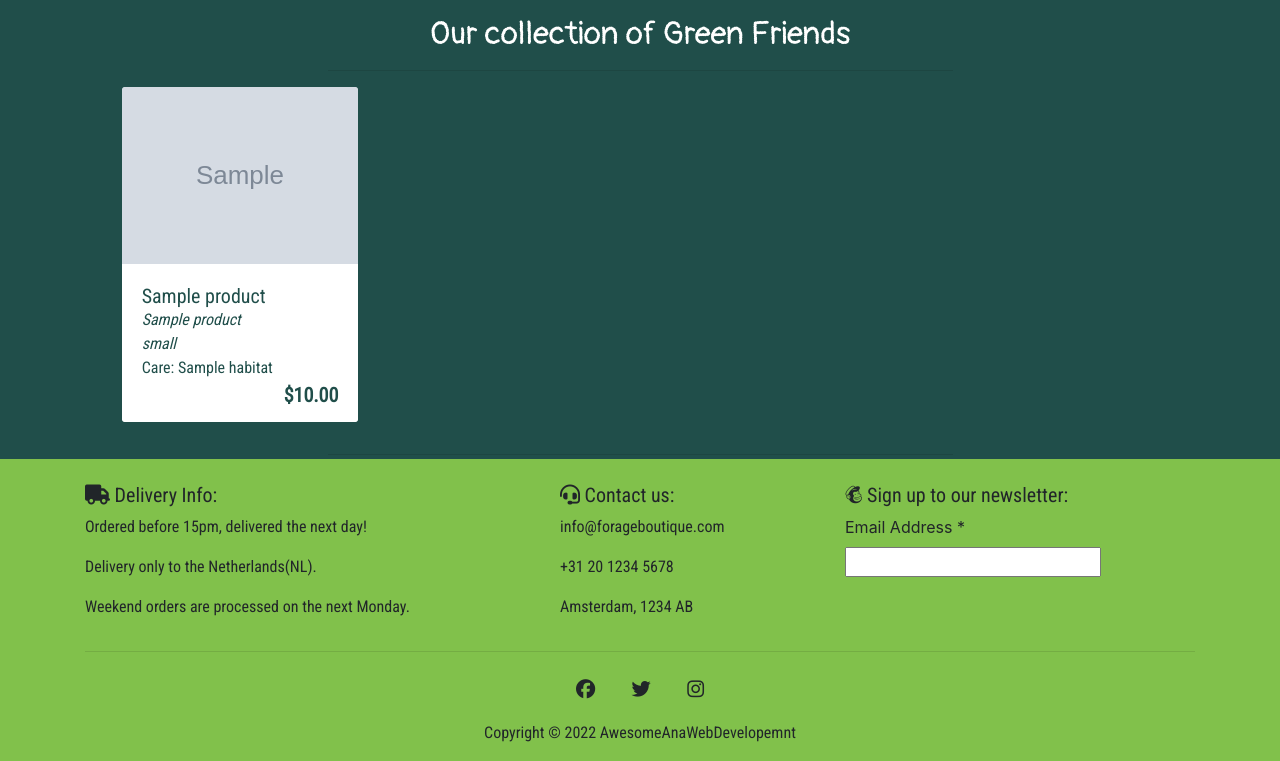
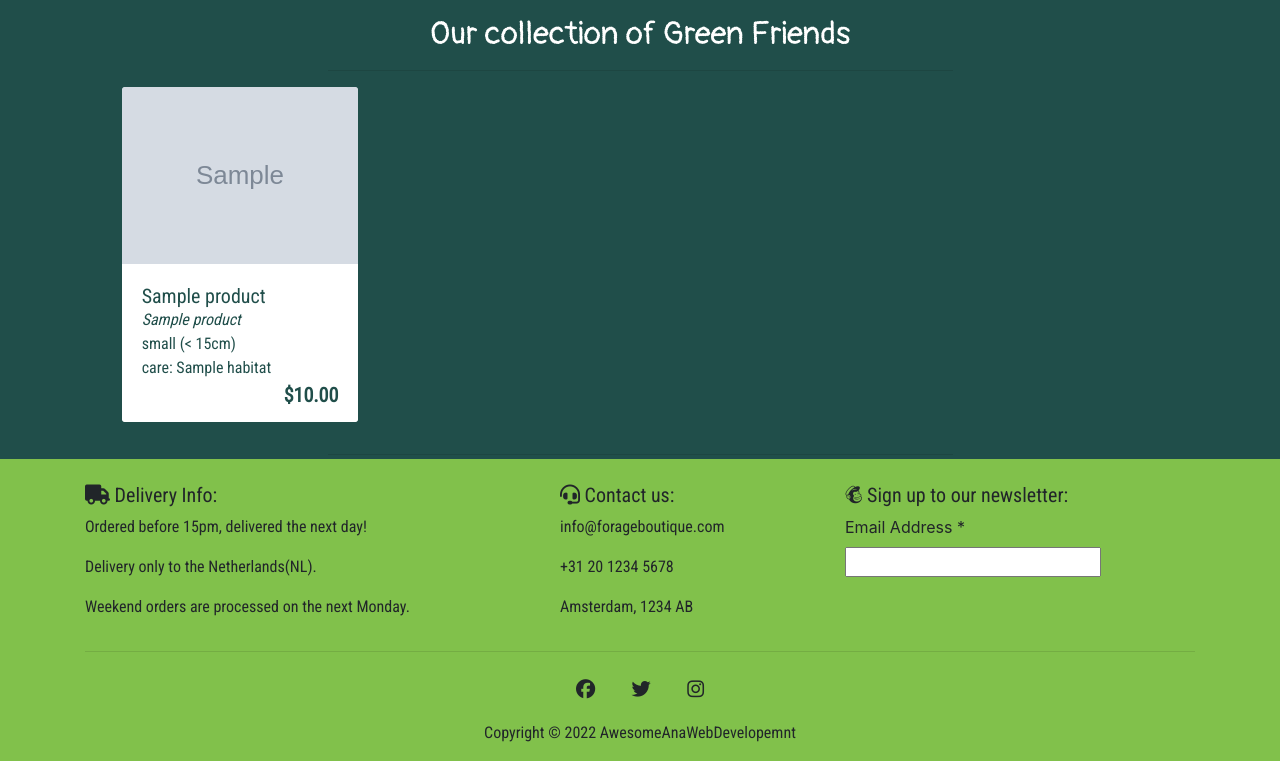
Before and after one commit to anabramos/forageboutique, a Django app: page /products/ in a window 1280 px wide. Shown: the part 73-834 px from the top of the page. Run offline with Django 3.2, Linux system fonts and the light colour scheme; tables that the repository leaves empty hold one stand-in row (values such as "Sample post"); grey boxes marked "Sample" are stand-in pictures; some libraries are stand-ins or nearby versions.

Commit message:
Update products model - size field

```diff
--- a/products/models.py
+++ b/products/models.py
@@ -2,9 +2,9 @@ from django.db import models
 
 
 PLANT_SIZES = [
-    ('small', 'small (< 15cm)'),
-    ('medium', 'medium (15cm - 30cm)'),
-    ('big', '> big (30cm)'),
+    ('small (< 15cm)', 'small (< 15cm)'),
+    ('medium (15cm - 30cm)', 'medium (15cm - 30cm)'),
+    ('big (> 30cm)', 'big (> 30cm)'),
 ]
 
 WATER_NEED = [
--- a/products/templates/products/products.html
+++ b/products/templates/products/products.html
@@ -40,10 +40,10 @@
                                     <i><p class="mb-0">{{ product.name }}</p></i>
                                 </div>
                                 <div class="card-body py-0">
-                                    <i><p class="mb-0">{{ product.size }}</p></i>
+                                    <p class="mb-0">{{ product.size }}</p>
                                 </div>
                                 <div class="card-body py-0">
-                                    <p class="mb-0"> Care: {{ product.habitat.friendly_name }}</p>
+                                    <p class="mb-0"> care: {{ product.habitat.friendly_name }}</p>
                                 </div>
                                 <div class="card-footer bg-white pt-0 border-0 text-right">
                                     <div class="row">
```
Also changed, not shown: products/migrations/0003_auto_20220511_1556.py (added), products/migrations/0004_alter_product_size.py (added).
